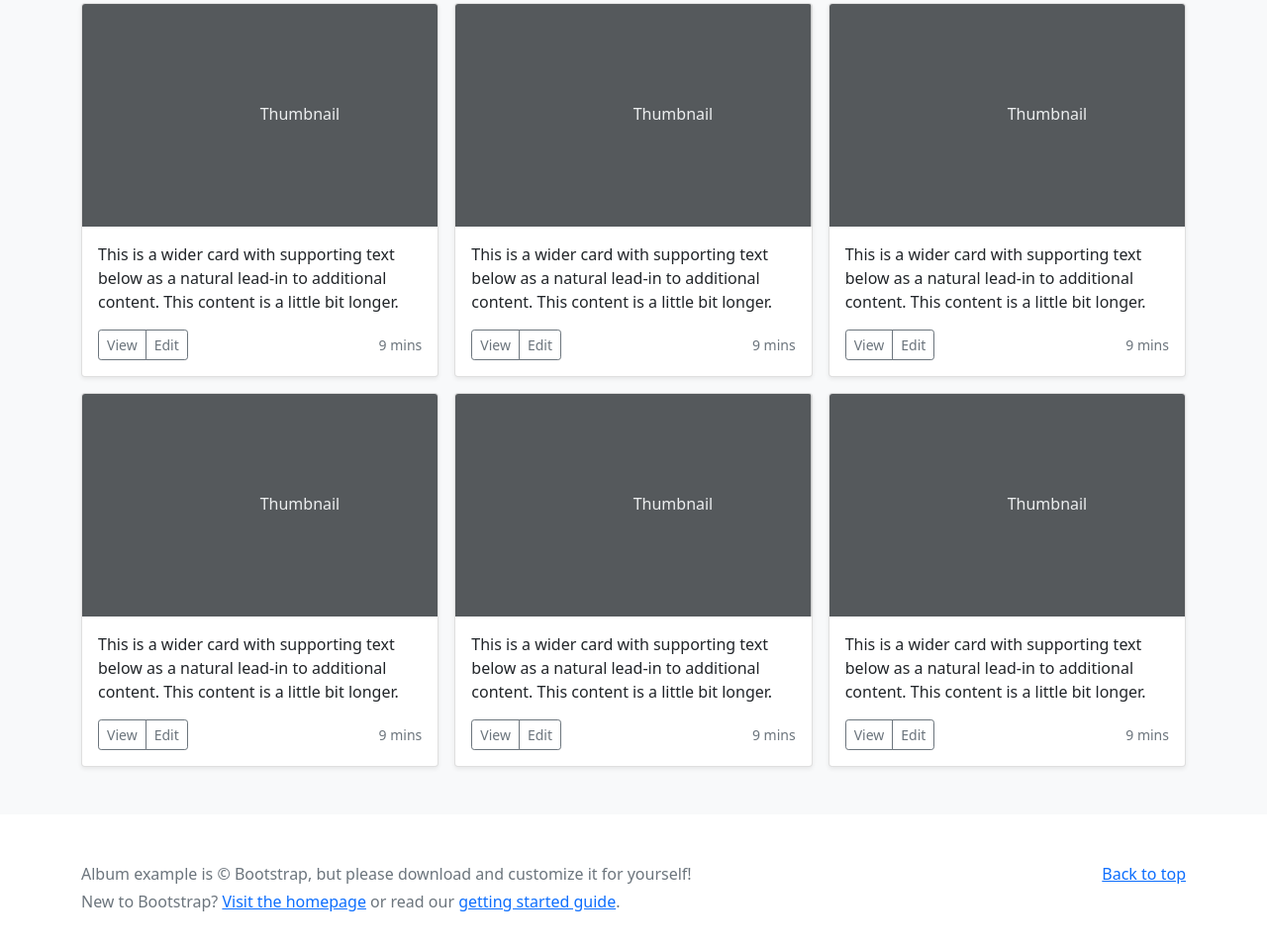
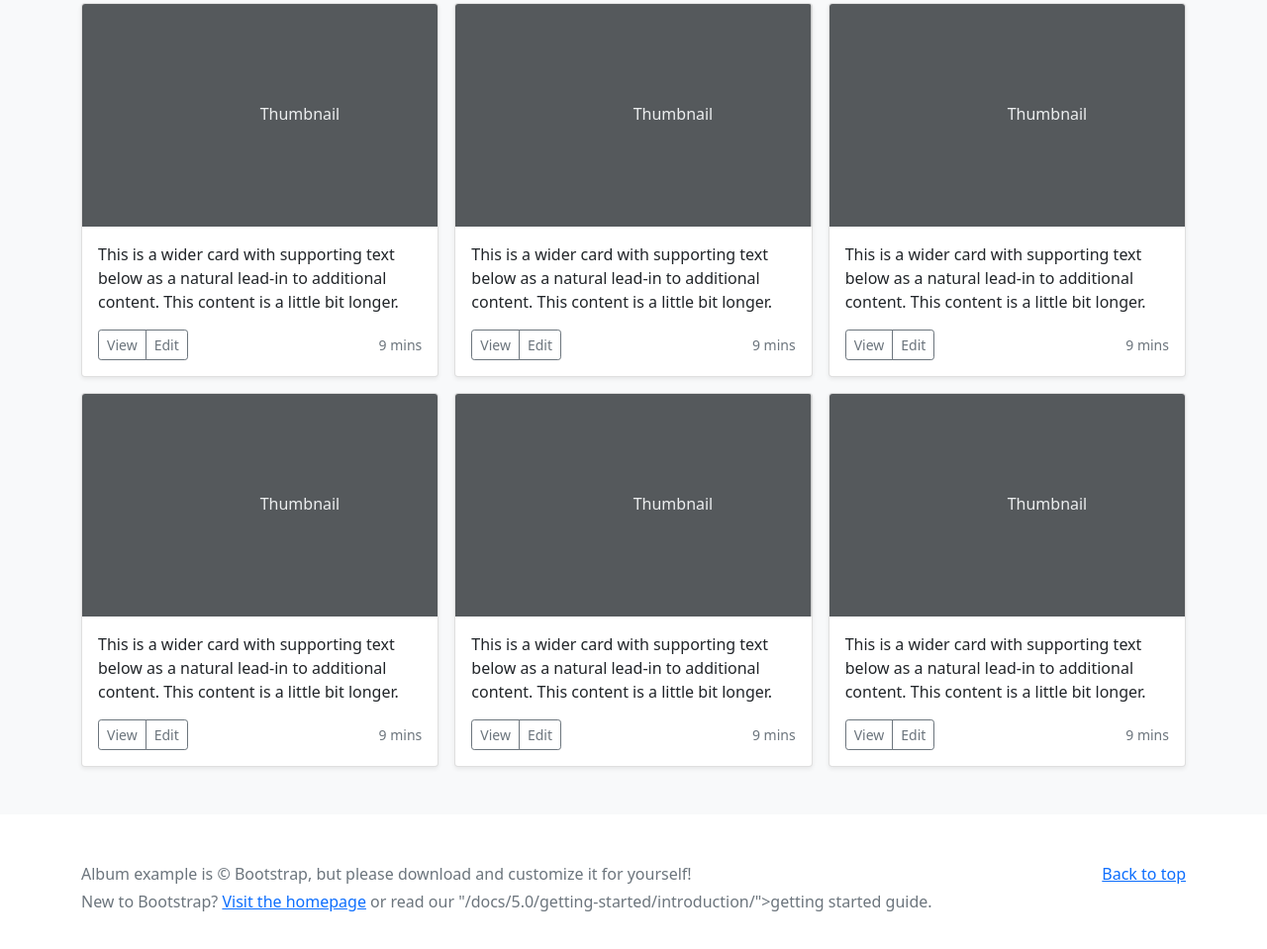
Before and after one commit to Thulaksan22/scss-node-discover, a website: page public/index.html in a window 1280 px wide. Shown: the part 919-1878 px from the top of the page at 99% size. Drawn offline with nearby package versions, Linux system fonts and the light colour scheme.

Commit message:
node 1.0

```diff
--- a/public/index.html
+++ b/public/index.html
@@ -292,7 +292,7 @@
             </p>
             <p class="mb-1">Album example is &copy; Bootstrap, but please download and customize it for yourself!</p>
             <p class="mb-0">New to Bootstrap? <a href="/">Visit the homepage</a> or read our <a
-                    href="/docs/5.0/getting-started/introduction/">getting started guide</a>.</p>
+                    href="#"></a>"/docs/5.0/getting-started/introduction/">getting started guide</a>.</p>
         </div>
     </footer>
     <script src="https://cdn.jsdelivr.net/npm/bootstrap@5.0.0-alpha3/dist/js/bootstrap.bundle.min.js"
```
